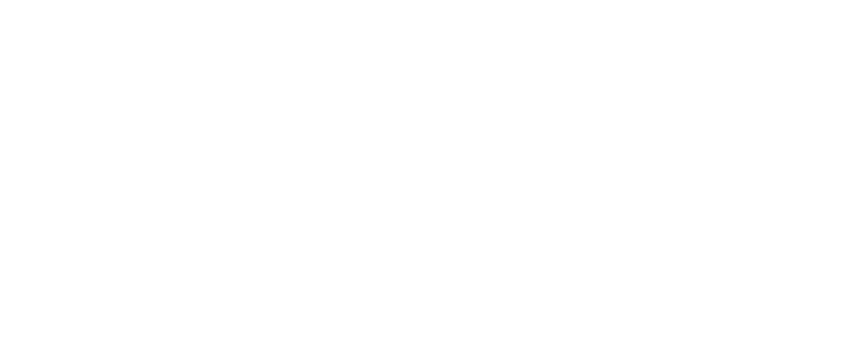
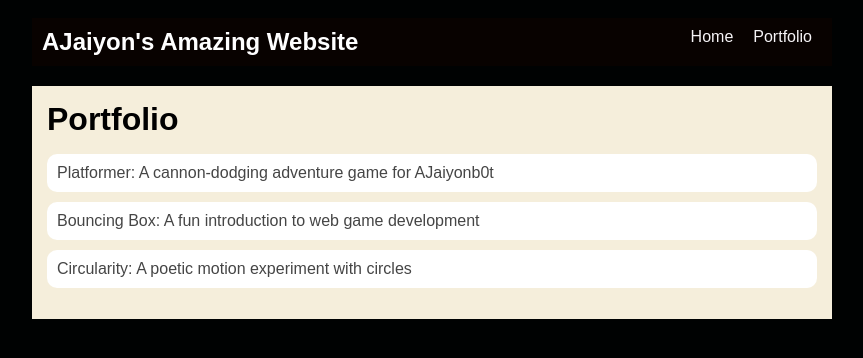
Before and after one commit to ajthemvp/ajthemvp.github.io, a plain HTML site: page portfolio.html in a window 1280 px wide. Shown: the whole page, without its empty margins (208-1071 px from the left). Drawn offline with Linux system fonts and the light colour scheme.

Commit message:
add portfolio page to website

```diff
--- a/index.html
+++ b/index.html
@@ -1,13 +1,43 @@
 <!DOCTYPE html>
 <html>
   <head>
-    <title>CHANGE ME</title>
+    <title>Prosperous</title>
+  <link rel="stylesheet"
+  href="style.css" />
   </head>
 
-  <body>
     <!-- All content goes here -->
-    <div id="all-contents">
+<div id="all-contents">
+  <nav>
+<h1>AJaiyons Amazing Website</h1>
+  <ul id="nav-ul">
+    <li class="nav-li">
+      <a href="index.html">Home</a>
+    </li>
+    <li class="nav-li">
+      <a href="portfolio.html">Portfolio</a>
+    </li>
+   </ul>
+  </nav>
 
+  <main>
+<!-- Sidebar section -->
+  <div class="sidebar">
+    <img class="sidebar-img"
+    src="https://i.pinimg.com/736x/92/34/09/923409b8e3a53991dce436cd7e6fc66d.jpg">
+  </div>
+
+  <!-- Content section -->
+  <div class="content">
+    <h2>AJaiyon Bot</h2>
+  <p>Student at Jeffersonrise</p>
+
+  <div id="interests">
+    <h3>Interests</h3>
+    <ul>
+      <li>Gaming</li>
+      <li>Coding</li>
+      <li>Listening to Music</li>
+      </ul>
     </div>
-  </body>
-</html>
+  </main>
--- a/portfolio.html
+++ b/portfolio.html
@@ -0,0 +1,48 @@
+<!DOCTYPE html>
+<html>
+  <head>
+    <title>Prosperous</title>
+     <link rel="stylesheet"
+     href="style.css" />
+  </head>
+
+  <body>
+    <!-- All content goes here -->
+    <div id="all-contents">
+      <nav>
+        <h1>AJaiyon's Amazing Website</h1>
+        <ul id="nav-ul">
+          <li class="nav-li">
+           <a href="index.html">Home</a>
+         </li>
+        <li class="nav-li">
+         <a href="portfolio.html">Portfolio</a>
+    </li>
+   </ul>
+  </nav>
+  <main>
+    <div class="content">
+     <h1>Portfolio</h1>
+    <ul id="portfolio">
+<li>
+  <a href="fsd-
+  projects/platformer/">Platformer: A
+  cannon-dodging adventure game for
+  AJaiyonb0t</a>
+</li>
+<li>
+  <a href="fsd-projects/bouncing-
+  box/">Bouncing Box: A fun introduction to
+   web game development</a>
+</li>
+<li>
+  <a href="fsd-
+  projects/circularity/">Circularity: A
+   poetic motion experiment with circles</a>
+</li>
+    </ul>
+   </div>
+  </main>
+    </div>
+  </body>
+</html>
--- a/style.css
+++ b/style.css
@@ -0,0 +1,102 @@
+body {
+    background:rgb(0, 2, 2);
+    color: rgb(45, 45, 45);
+    padding: 10px;
+    font-family: Arial, sans-serif;
+}
+
+#all-contents {
+    max-width: 800px;
+    margin: auto;
+}
+
+/* navigation menu */
+nav {
+    background: rgb(8, 2, 0);
+    margin: 0 auto;
+    display: flex;
+    padding: 10px;
+    margin-bottom: 20px;
+}
+
+h1 {
+    display: flex;
+    align-items: center;
+    color: white;
+    flex: 1;
+    margin: 0;
+}
+
+#nav-ul {
+    list-style-type: none;
+    margin: 0;
+    padding: 0;
+    display: flex;
+}
+
+.nav-li {
+    display: inline-block;
+    padding: 0 10px;
+}
+
+a {
+    text-decoration: none;
+    color: #f6f4f6;
+}
+
+/* main container area beneath menu */
+main {
+    background: rgb(245, 238, 219);
+    display: flex;
+    margin-top: 20px;
+}
+
+.sidebar {
+    margin-right: 25px;
+    padding: 10px;
+}
+
+.sidebar-img {
+    width: 200px;
+}
+
+.content {
+    flex: 1;
+    padding: 15px;
+}
+
+/* interests section styles */
+#interests {
+    border: 4px silver ridge;
+    padding: 8px;
+    margin-top: 20px;
+}
+
+h2, h3 {
+    margin: 0px;
+}
+/* Portfolio styles */
+.content h1 {
+  color: black;
+}
+
+#portfolio {
+  list-style-type: none;
+  padding-left: 0;
+}
+
+#portfolio li {
+  background: #fff;
+  padding: 10px;
+  border-radius: 10px;
+  margin-bottom: 10px;
+}
+
+#portfolio li:hover {
+  background: #eee;
+}
+
+#portfolio a {
+  text-decoration: none;
+  color: #454545;
+}
```
